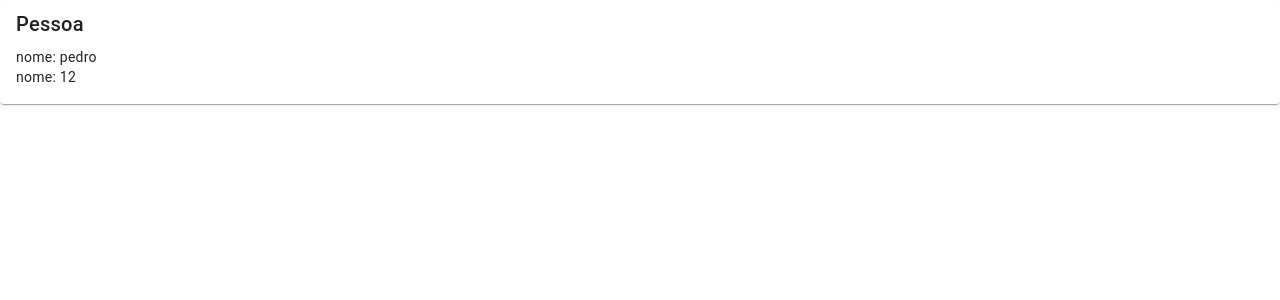
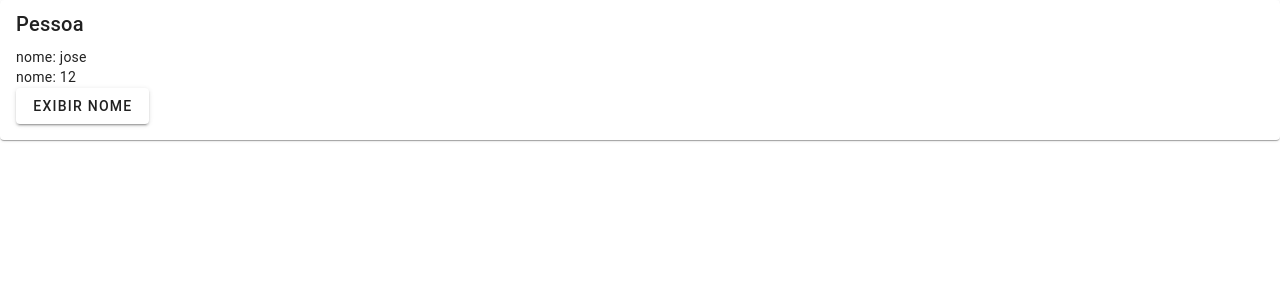
Before and after one commit to Valbertth08/estudos-vue.js, a Vue app in the folder projetos/teste/teste-project/: page / in a window 1280 px wide. Shown: the top 300 px of the page. Built offline with nearby package versions, Linux system fonts and the light colour scheme; a small style sheet from the web is missing.

Commit message:
feat: aplicando a utilização do v-on(passando valores o filho para para o pai)

```diff
--- a/projetos/teste/teste-project/src/App.vue
+++ b/projetos/teste/teste-project/src/App.vue
@@ -2,7 +2,8 @@
   <v-app>
     <v-main>
       <!-- <router-view /> -->
-       <index :nome="pessoa.nome" :idade="pessoa.idade" ></index>
+       <index :nome="pessoa.nome" :idade="pessoa.idade" @nome="exibirNome"></index>
+       <h1>{{ nomeTitle }} </h1>
     </v-main>
   </v-app>
 </template>
@@ -10,14 +11,21 @@
 <script setup>
 import { onMounted, reactive, ref } from 'vue';
 import Index from './pages/index.vue';
+import { no } from 'vuetify/locale';
 
 let pessoa = reactive({
   nome: '',
   idade: 0
 })
 
+let nomeTitle= ref();
+
+const exibirNome=(nome)=>{
+  nomeTitle.value=nome;
+}
+
 onMounted(()=>{
-  pessoa.nome= "pedro"
+  pessoa.nome= "jose"
   pessoa.idade= 12
 })
 </script>
--- a/projetos/teste/teste-project/src/pages/index.vue
+++ b/projetos/teste/teste-project/src/pages/index.vue
@@ -6,10 +6,12 @@
   <v-card-text >
     <p> nome: {{ nome }}</p>
     <p> nome: {{ idade }}</p>
+    <v-btn class="btn" @click="$emit('nome',nome)">Exibir nome </v-btn>
   </v-card-text>
   </v-card>
 </template>
 
 <script setup>
  defineProps(["nome","idade"])
+ defineEmits(['nome','idade'])
 </script>
```
